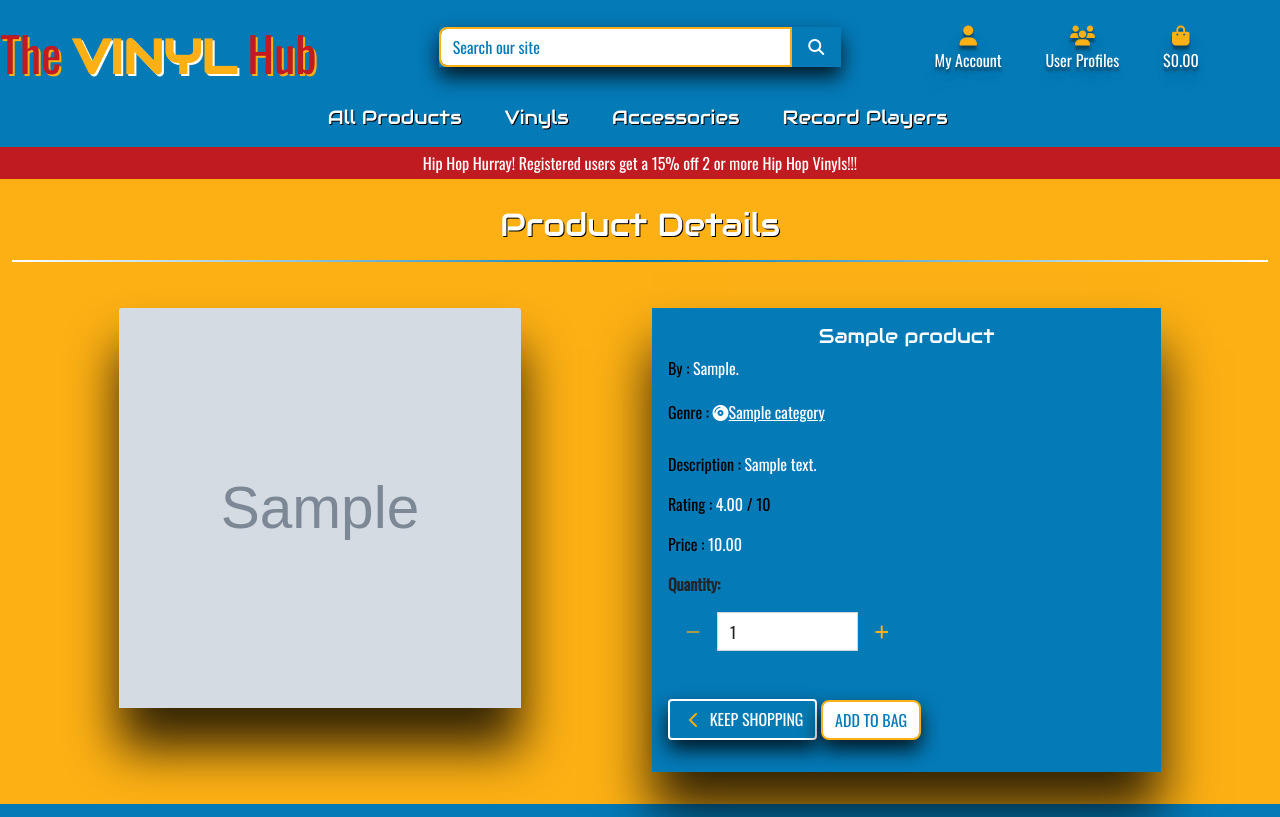
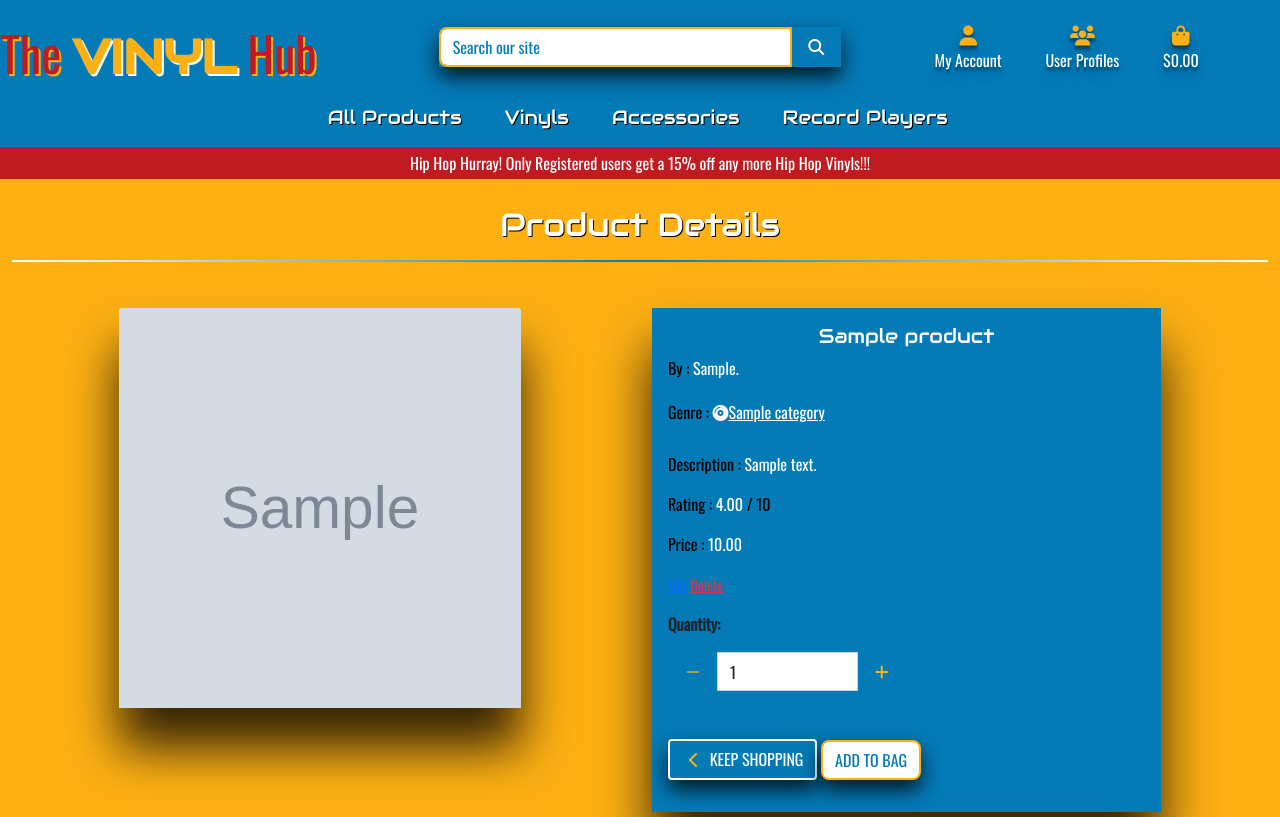
Before and after one commit to Gertobin11/the_vinyl_hub, a Django app: page /products/1 in a window 1280 px wide. Shown: the top 817 px of the page. Run offline with Django 3.2, Linux system fonts and the light colour scheme; a user stored in the database is signed in; tables that the repository leaves empty hold one stand-in row (values such as "Sample post"); grey boxes marked "Sample" are stand-in pictures; parts of the project's set-up code (start-up, migrations or seed data) failed here and were passed over; some libraries are stand-ins or nearby versions.

Commit message:
added delete functionality and edit and delet buttons

```diff
--- a/products/templates/products/edit_product.html
+++ b/products/templates/products/edit_product.html
@@ -11,7 +11,8 @@
             <h5 class="text-white text-shadow">Edit A Product</h5>
             <hr class="style1">
         </div>
-
+    </div>
+    <div class="row">
         <div class="col-12 col-md-6 mt-4">
             <form method="POST" action="{% url 'edit_product' product.id %}" class="form mb-2" enctype="multipart/form-data">
                 {% csrf_token %}
--- a/products/templates/products/product_details.html
+++ b/products/templates/products/product_details.html
@@ -48,6 +48,12 @@
                         <p class="text-black">No Rating</p>
                     {% endif %}
                     <p class="text-white"><span class="text-black">Price : </span>{{ product.price }}</p>
+                    {% if request.user.is_superuser %}
+                    <small class="ml-3">
+                        <a href="{% url 'edit_product' product.id %}">Edit</a>
+                        <a class="text-danger" href="{% url 'delete_product' product.id %}">Delete</a>
+                    </small>
+                    {% endif %}
                     <form class="form" action="{% url 'add_to_bag' product.id %}" method="POST">
                         {% csrf_token %}
                         <div class="form-row">
--- a/products/templates/products/products.html
+++ b/products/templates/products/products.html
@@ -86,6 +86,12 @@
                             <small class="text-muted">No Rating</small>
                         {% endif %}
                         <p class="lead mb-0 font-weight-bold">€ {{ product.price }}</p>
+                        {% if request.user.is_superuser %}
+                            <small class="ml-3">
+                                <a class="text-white" href="{% url 'edit_product' product.id %}">Edit</a>
+                                <a class="text-danger" href="{% url 'delete_product' product.id %}">Delete</a>
+                        </small>
+                        {% endif %}
                     </div>
                 </div>
             </div>
--- a/products/urls.py
+++ b/products/urls.py
@@ -5,5 +5,7 @@ urlpatterns = [
     path('', views.all_products, name='products'),
     path('<int:product_id>', views.product_details, name='product_details'),
     path('add/', views.add_product, name='add_product'),
-    path('edit/<int:product_id>/', views.edit_product, name='edit_product')
+    path('edit/<int:product_id>/', views.edit_product, name='edit_product'),
+    path('delete/<int:product_id>/',
+         views.delete_product, name='delete_product')
 ]
--- a/products/views.py
+++ b/products/views.py
@@ -108,7 +108,8 @@ def edit_product(request, product_id):
             messages.success(request, 'Successfully updated product!')
             return redirect(reverse('product_details', args=[product.id]))
         else:
-            messages.error(request, 'Failed to update product. Please ensure the form is valid.')
+            messages.error(request, 'Failed to update product.' /
+                           'Please ensure the form is valid.')
     else:
         form = ProductForm(instance=product)
         messages.info(request, f'You are editing {product.name}')
@@ -120,3 +121,14 @@ def edit_product(request, product_id):
     }
 
     return render(request, template, context)
+
+def delete_product(request, product_id):
+# Function to delete a product
+    if not request.user.is_superuser:
+        messages.error(request, 'Sorry only store owner has access!')
+        return redirect(reverse('home'))
+
+    product = get_object_or_404(Product, pk=product_id)
+    product.delete()
+    messages.success(request, 'Product successfully deleted')
+    return redirect(reverse('products'))
--- a/templates/base.html
+++ b/templates/base.html
@@ -131,7 +131,7 @@
             </div>
             <div id="new-deal-banner" class="row text-center">
                 <div class="col background-red text-white">
-                    <p class="my-1">Hip Hop Hurray! Registered users get a 15% off 2 or more Hip Hop Vinyls!!!</p>
+                    <p class="my-1">Hip Hop Hurray! Only Registered users get a 15% off any more Hip Hop Vinyls!!!</p>
                 </div>
             </div>
         </header>
```
